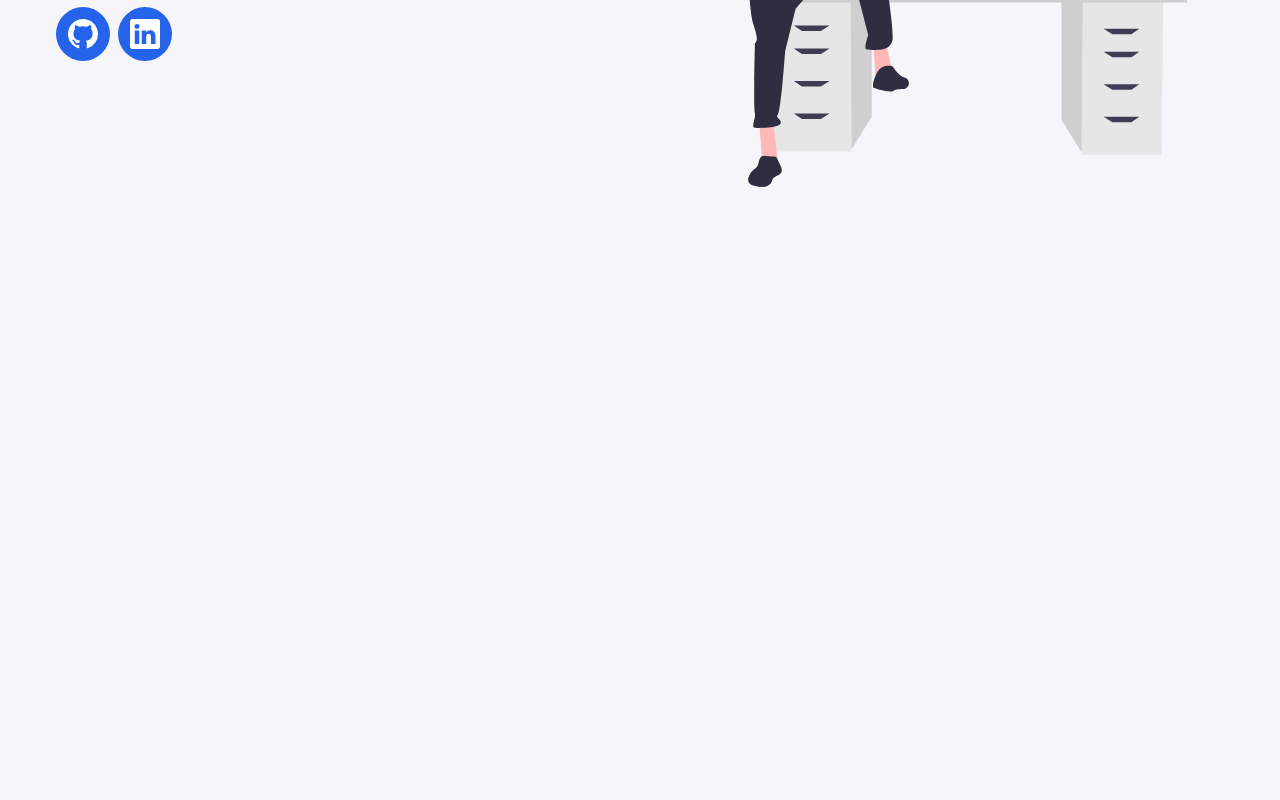
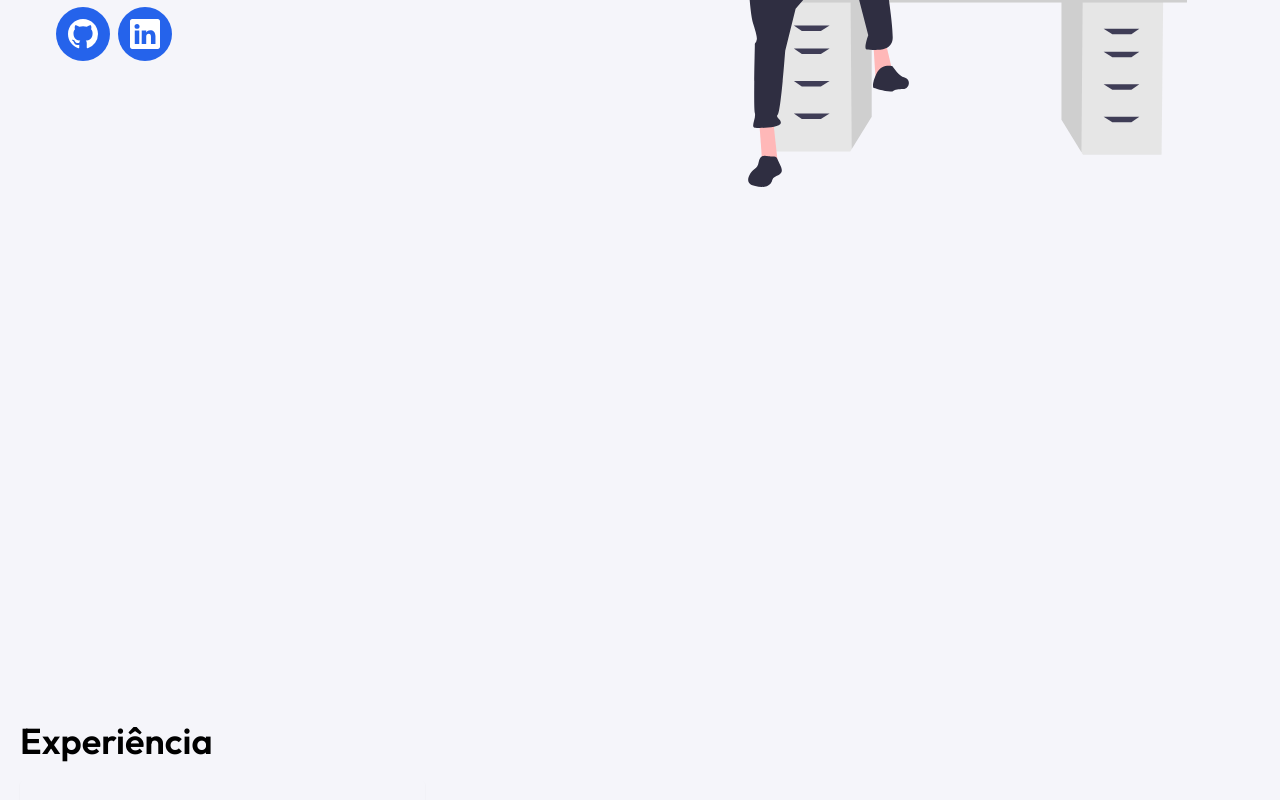
Before and after one commit to br-adriel/site, a Next.js app: page / in a window 1280 px wide. Shown: the part 428-1228 px from the top of the page. Before the commit the page ends 800 px from the top, so only its background shows below. Built offline with nearby package versions, Linux system fonts and the light colour scheme.

Commit message:
Insere ExperienceSection em página Home

```diff
--- a/src/app/page.tsx
+++ b/src/app/page.tsx
@@ -1,9 +1,11 @@
+import ExperienceSection from '@/components/home/ExperienceSection';
 import HelloSection from '@/components/home/HelloSection';
 
 export default function Home() {
   return (
     <main className='flex flex-col'>
       <HelloSection />
+      <ExperienceSection />
     </main>
   );
 }
```
